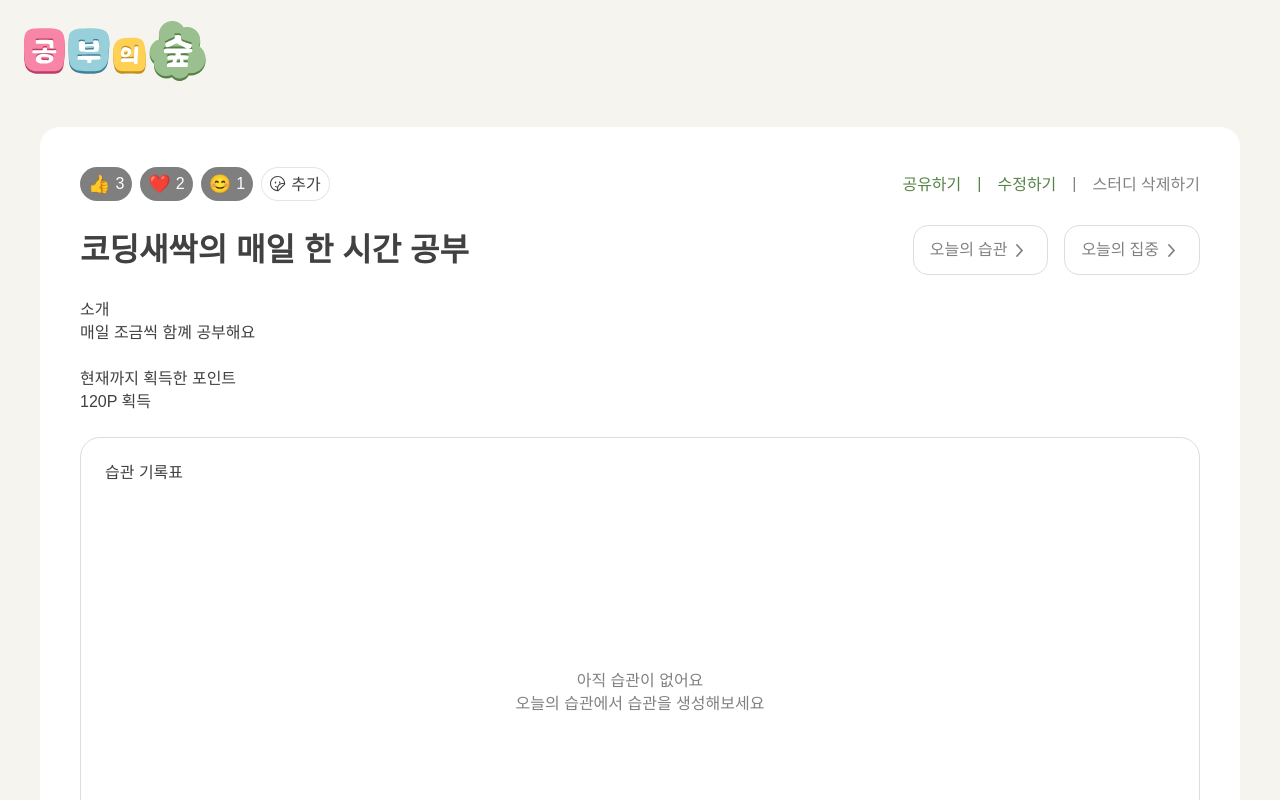
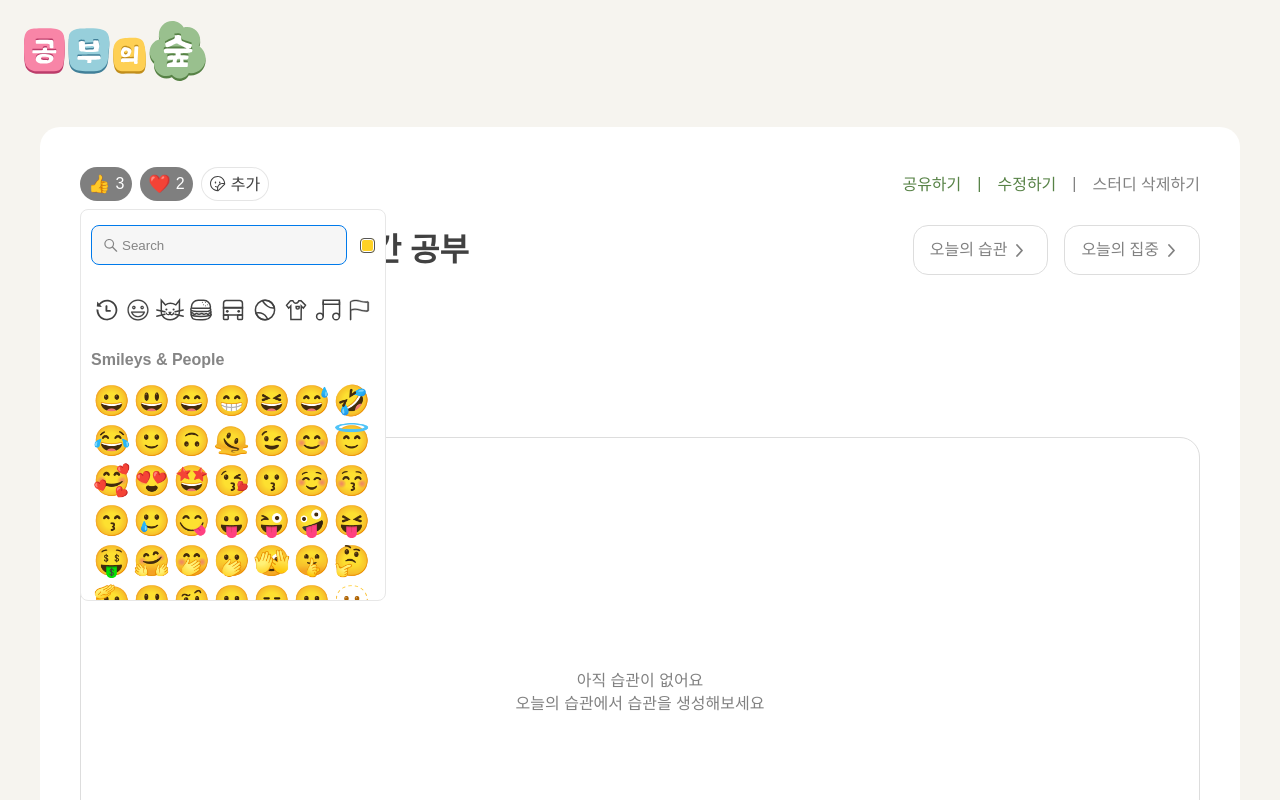
Before and after one commit to 15-sprint-fullstack/15-StudyForest-Boradori-FE, a React (Vite) app: page /studies/1 in a window 1280 px wide. Both pictures are taken after a click on the button "추가". Shown: the top 800 px of the page. Built offline with nearby package versions, Linux system fonts and the light colour scheme; a web font is replaced by a local one.

Commit message:
feat: 이모지 선택창 팝업 및 카운트 기본기능 추가

```diff
--- a/package.json
+++ b/package.json
@@ -20,6 +20,7 @@
     "#styles/*": "./src/styles/*"
   },
   "dependencies": {
+    "emoji-picker-react": "^4.20.2",
     "react": "^19.2.8",
     "react-dom": "^19.2.8",
     "react-router-dom": "^7.18.3"
--- a/src/pages/StudyDetailPage/StudyDetailPage.jsx
+++ b/src/pages/StudyDetailPage/StudyDetailPage.jsx
@@ -1,9 +1,11 @@
 import { useState } from 'react';
-import { HabitRecordTable } from './HabitRecordTable.jsx';
-import {StudyPasswordModal} from '../../components/StudyDetailPage/StudyPasswordModal.jsx';
-import styles from './StudyDetailPage.module.css';
 import { Navigation, MoveButton, Tag } from '#publicComponents'
 import smileIcon from '../../assets/ic_smile.svg';
+import {StudyPasswordModal} from '../../components/StudyDetailPage/StudyPasswordModal.jsx';
+import { HabitRecordTable } from './HabitRecordTable.jsx';
+import styles from './StudyDetailPage.module.css';
+import EmojiPicker from 'emoji-picker-react' // 리액트 이모지 선택창 라이브러리
+
 
 export function StudyDetailPage() {
   //수정하기 버튼
@@ -42,13 +44,42 @@ export function StudyDetailPage() {
     // },
   ];
 
-  //연습용
-  const emojis = [
+  //연습용 이모지 조회 샘플
+  const [emojis, setEmojis] = useState([
     // 화면에 표시할 연습용 이모지 반응 목록
     { id: 1, emoji: '👍', count: 3 },
     { id: 2, emoji: '❤️', count: 2 },
-    { id: 3, emoji: '😊', count: 1 },
-  ];
+  ]);
+  const [isEmojiPickerOpen, setIsEmojiPickerOpen] = useState(false)
+
+  //이모지가 있으면 횟수 증가, 없으면 새로추가
+  function handleEmojiSelect(emojiData) {
+    const selectedEmoji = emojiData.emoji;
+
+    setEmojis((currentEmojis)=>{
+      const exists = currentEmojis.some((item)=> item.emoji === selectedEmoji)
+
+      if(exists) {
+        return currentEmojis.map((item)=>{
+          if (item.emoji === selectedEmoji) {
+            return {...item, count: item.count +1}
+          }
+          return item;
+        })
+      }
+
+      return [
+        ...currentEmojis,
+        {id: selectedEmoji, emoji: selectedEmoji, count: 1}
+      ]
+    })
+
+    setIsEmojiPickerOpen(false)
+  }
+
+
+
+
 
   async function handleShare() {
     try {
@@ -68,18 +99,44 @@ export function StudyDetailPage() {
           <div className={styles.topRow}>
             <div className={styles.emojiList}>
               {emojis.map((item) => (
-                <Tag
+                <button
                   key={item.id}
-                  emoji={item.emoji}
-                  count={item.count}
-                />
+                  type="button"
+                  className={styles.emojiReactionButton}
+                  onClick={()=> handleEmojiSelect(item)}
+                  >
+                    <Tag emoji={item.emoji} count={item.count}/>
+                  </button>
               ))}
 
-              {/* 이모지 목록 오른쪽 추가버튼 */}
-              <button type="button" className={styles.addEmojiButton}>
+              {/* 이모지 목록 오른쪽 추가버튼 열고 닫힘 기능 */}
+              <button
+                type="button"
+                className={styles.addEmojiButton}
+                onClick={()=> setIsEmojiPickerOpen((isOpen)=> !isOpen)}>
                 <img src={smileIcon} width={16.125} height={16.125}/>
                 <span>추가</span>
                 </button>
+
+              {isEmojiPickerOpen && (
+                <div
+                  className={styles.emojiPickerPanel}
+                  onKeyDown={(event)=> {
+                    if(event.key === 'Escape') {
+                      setIsEmojiPickerOpen(false);
+                    }
+                  }}
+                  >
+                    <EmojiPicker
+                      width={306}
+                      height={392}
+                      emojiStyle='native' //해볼 것 : apple, google, facebook, twitter, native
+                      previewConfig={{showPreview:false}} //해볼 것 : true
+                      onEmojiClick={handleEmojiSelect}
+                    />
+
+                </div>
+              )}
             </div>
 
             <div className={styles.actions}>
--- a/src/pages/StudyDetailPage/StudyDetailPage.module.css
+++ b/src/pages/StudyDetailPage/StudyDetailPage.module.css
@@ -128,6 +128,25 @@
   display: flex;
   gap: 8px;
   flex-wrap: wrap;
+  position: relative;
+}
+
+.emojiReactionButton {
+  display: inline-flex;
+  padding: 0;
+  border: none;
+  border-radius: 50px;
+  background: transparent;
+}
+
+/* 이모지 선택창 */
+.emojiPickerPanel {
+  position: absolute; /* 본문을 밀어내지 않고 위에 겹쳐 표시해요. */
+  top: calc(100% + 8px); /* 이모지 영역 아래에서 8px 띄워요. */
+  left: 0; /* 이모지 영역의 왼쪽에 맞춰요. */
+  z-index: 20; /* 본문보다 앞에 표시해요. */
+  width: 320px; /* 선택창의 기본 너비를 정해요. */
+  max-width: calc(100vw - 64px); /* 모바일에서 화면 밖으로 넘치지 않도록 너비를 제한해요. */
 }
 
 /* 이모지 추가 버튼의 모양 */
```
Also changed, not shown: 1 other file (tests, documents, lock files or other folders).
